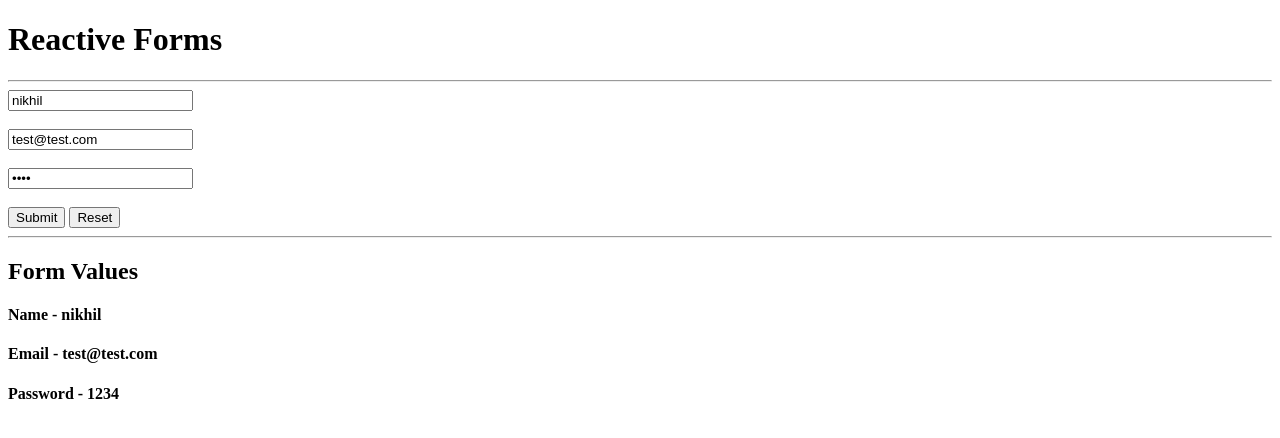
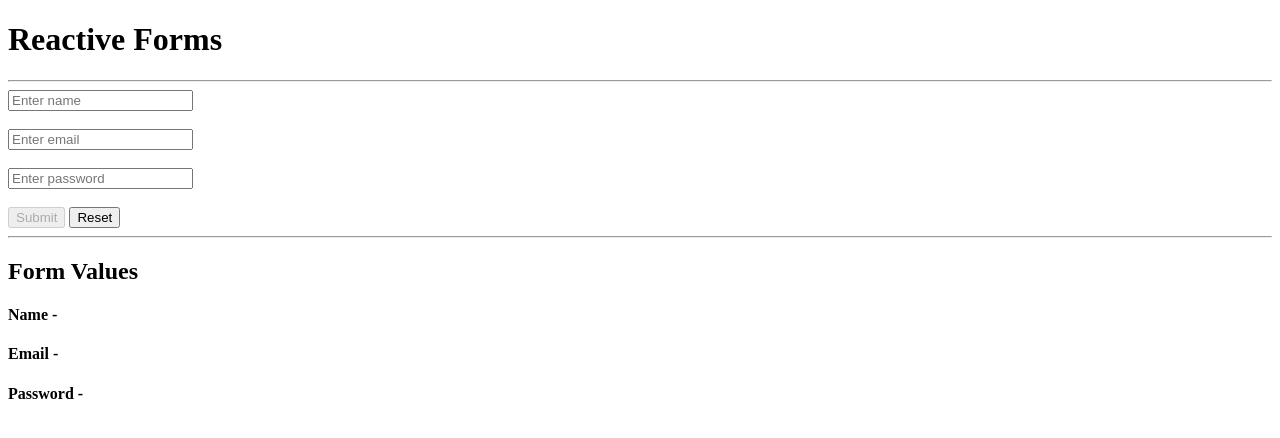
Before and after one commit to chavannikhil802/angular-reactive-forms, an Angular app: page / in a window 1280 px wide. Shown: the top 438 px of the page. Built offline with nearby package versions, Linux system fonts and the light colour scheme.

Commit message:
Disabling the submit button when the user enters wrong inputs

```diff
--- a/src/app/components/form1/form1.html
+++ b/src/app/components/form1/form1.html
@@ -27,7 +27,7 @@
     }
     <br><br>
 
-    <button>Submit</button>&nbsp;<button (click)="reset()">Reset</button>
+    <button [disabled]="loginForm.invalid">Submit</button>&nbsp;<button (click)="reset()">Reset</button>
 </form>
 <hr>
 <h2>Form Values</h2>
--- a/src/app/components/form1/form1.ts
+++ b/src/app/components/form1/form1.ts
@@ -11,9 +11,9 @@ import { FormControl, FormGroup, ReactiveFormsModule, Validators } from '@angula
 export class Form1 {
 
   loginForm = new FormGroup({
-    name: new FormControl("nikhil", [Validators.required, Validators.maxLength(20)]),
-    email: new FormControl("test@test.com", [Validators.required, Validators.email]),
-    password: new FormControl("1234", [Validators.required, Validators.minLength(6)])
+    name: new FormControl("", [Validators.required, Validators.maxLength(20)]),
+    email: new FormControl("", [Validators.required, Validators.email]),
+    password: new FormControl("", [Validators.required, Validators.minLength(6)])
   });
 
   get name() {
```
